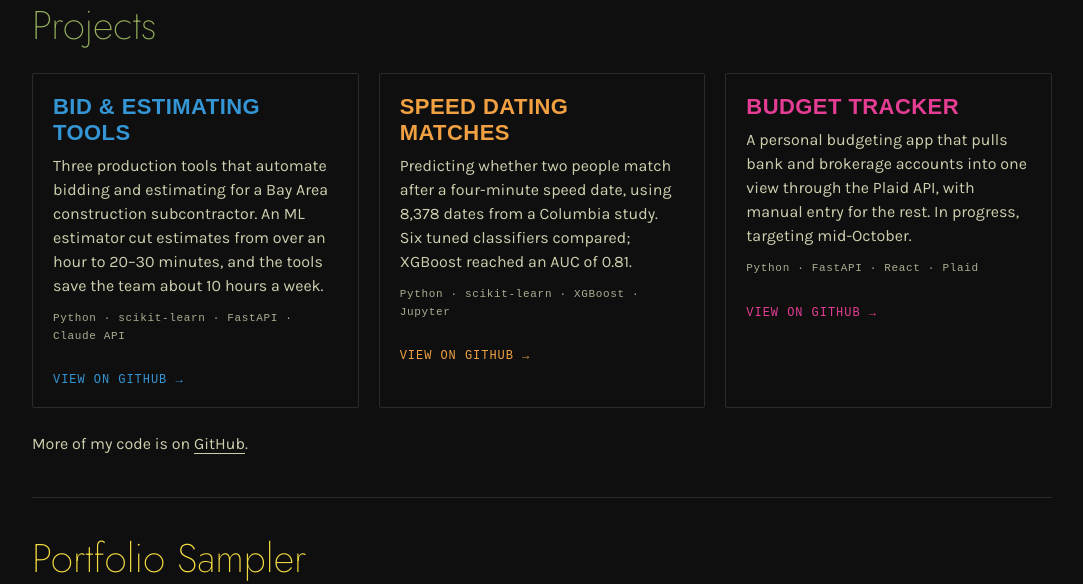
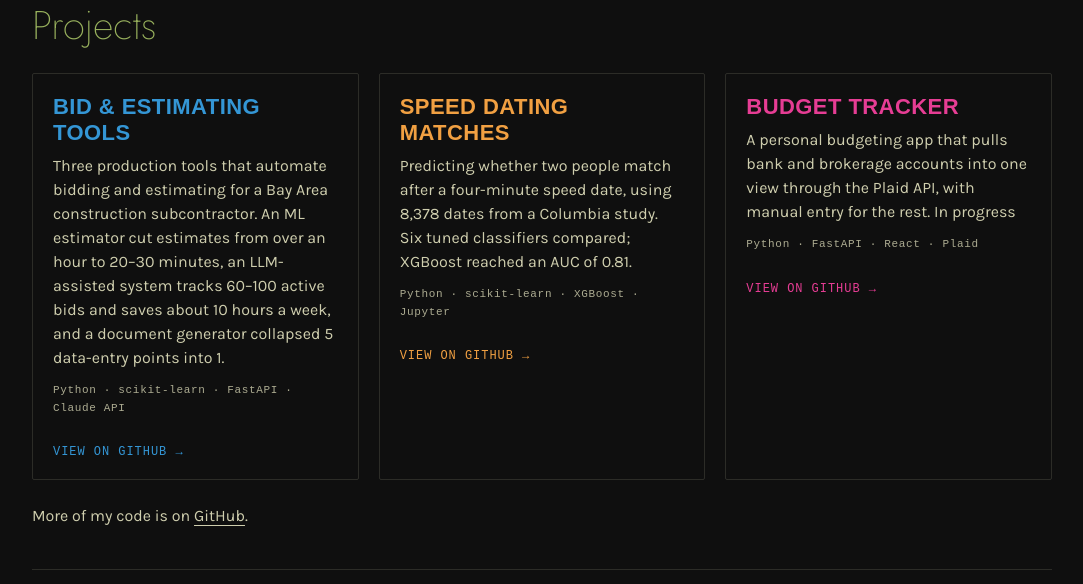
Before and after one commit to agent773/agent773.github.io, an Astro site in the folder apps/placeholder/: page / in a window 1280 px wide. Shown: the part 920-1504 px from the top of the page, without its empty margins (98-1181 px from the left). Built offline with nearby package versions, Linux system fonts and the light colour scheme; Astro itself is replaced by a stand-in of ours; a web font is replaced by a local one.

Commit message:
Update index.astro

```diff
--- a/apps/placeholder/src/pages/index.astro
+++ b/apps/placeholder/src/pages/index.astro
@@ -17,8 +17,7 @@ const nav = [
 const projects = [
   {
     title: "Bid & Estimating Tools",
-    body: "Three production tools that automate bidding and estimating for a Bay Area construction subcontractor. An ML estimator cut estimates from over an hour to 20–30 minutes, and the tools save the team about 10 hours a week.",
-    stack: "Python · scikit-learn · FastAPI · Claude API",
+    body: "Three production tools that automate bidding and estimating for a Bay Area construction subcontractor. An ML estimator cut estimates from over an hour to 20–30 minutes, an LLM-assisted system tracks 60–100 active bids and saves about 10 hours a week, and a document generator collapsed 5 data-entry points into 1.",    stack: "Python · scikit-learn · FastAPI · Claude API",
     href: "https://github.com/agent773/Community-Playgrounds-Projects",
     color: "var(--pl0)",
   },
@@ -31,7 +30,7 @@ const projects = [
   },
   {
     title: "Budget Tracker",
-    body: "A personal budgeting app that pulls bank and brokerage accounts into one view through the Plaid API, with manual entry for the rest. In progress, targeting mid-October.",
+    body: "A personal budgeting app that pulls bank and brokerage accounts into one view through the Plaid API, with manual entry for the rest. In progress",
     stack: "Python · FastAPI · React · Plaid",
     href: "https://github.com/agent773/budget-tracker",
     color: "var(--pl5)",
```
